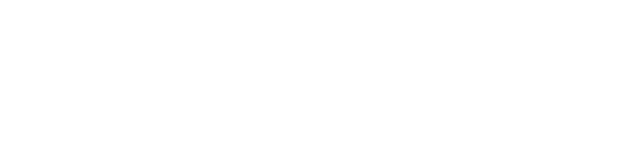
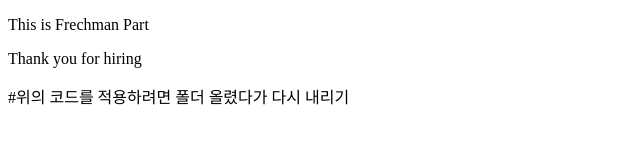
Before and after one commit to wizpark/company-project, a plain HTML site: page index.html in a window 1280 px wide. Shown: the whole page, without its empty margins (0-640 px from the left). Drawn offline with Linux system fonts and the light colour scheme.

Commit message:
freshman commit

```diff
--- a/index.html
+++ b/index.html
@@ -3,8 +3,14 @@
 <head>
     <meta charset="UTF-8">
     <title>Title</title>
+
+    <p>This is Frechman Part</p>
+    <p>Thank you for hiring</p>
 </head>
 <body>
 
 </body>
 </html>
+
+
+#위의 코드를 적용하려면 폴더 올렸다가 다시 내리기
```
